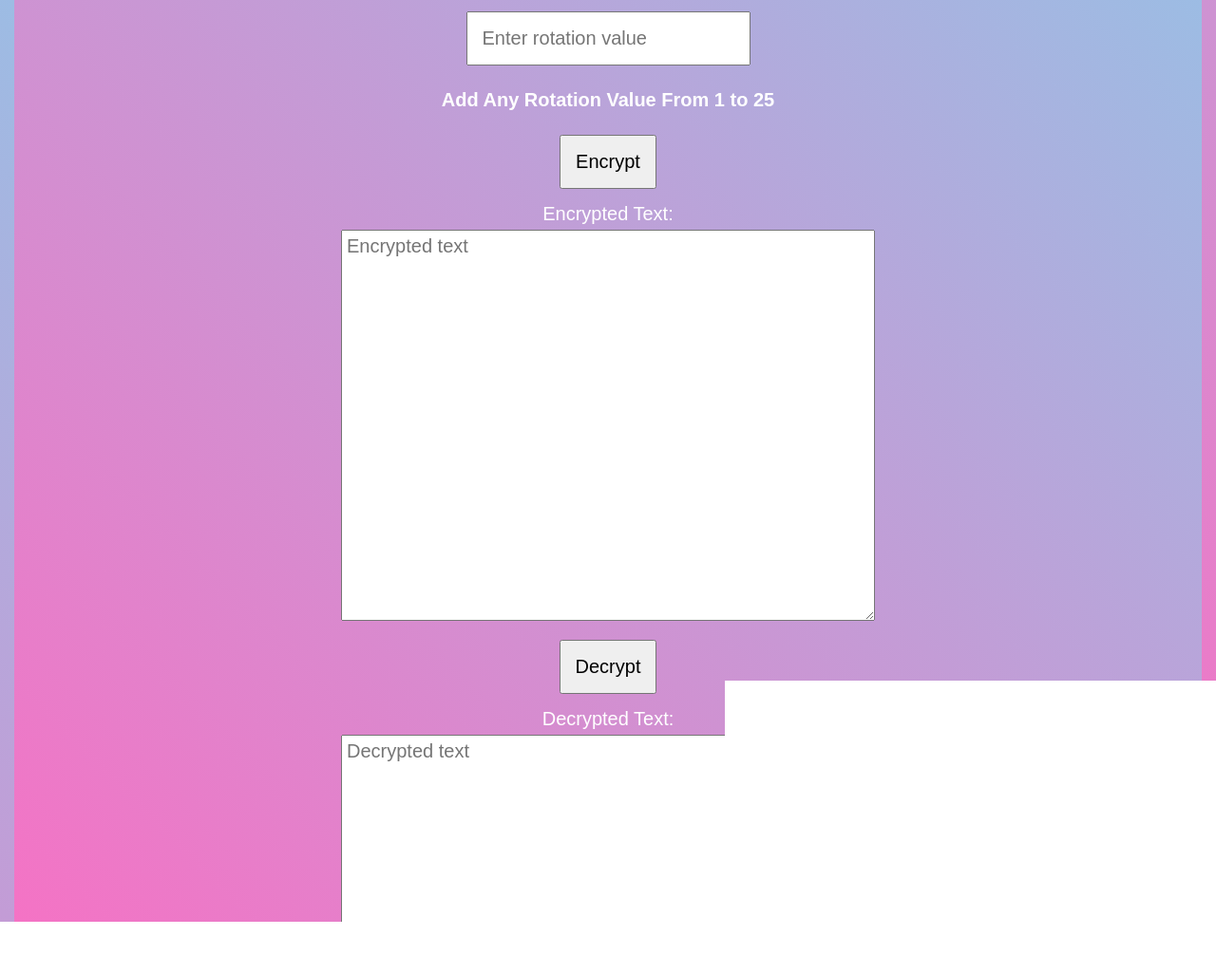
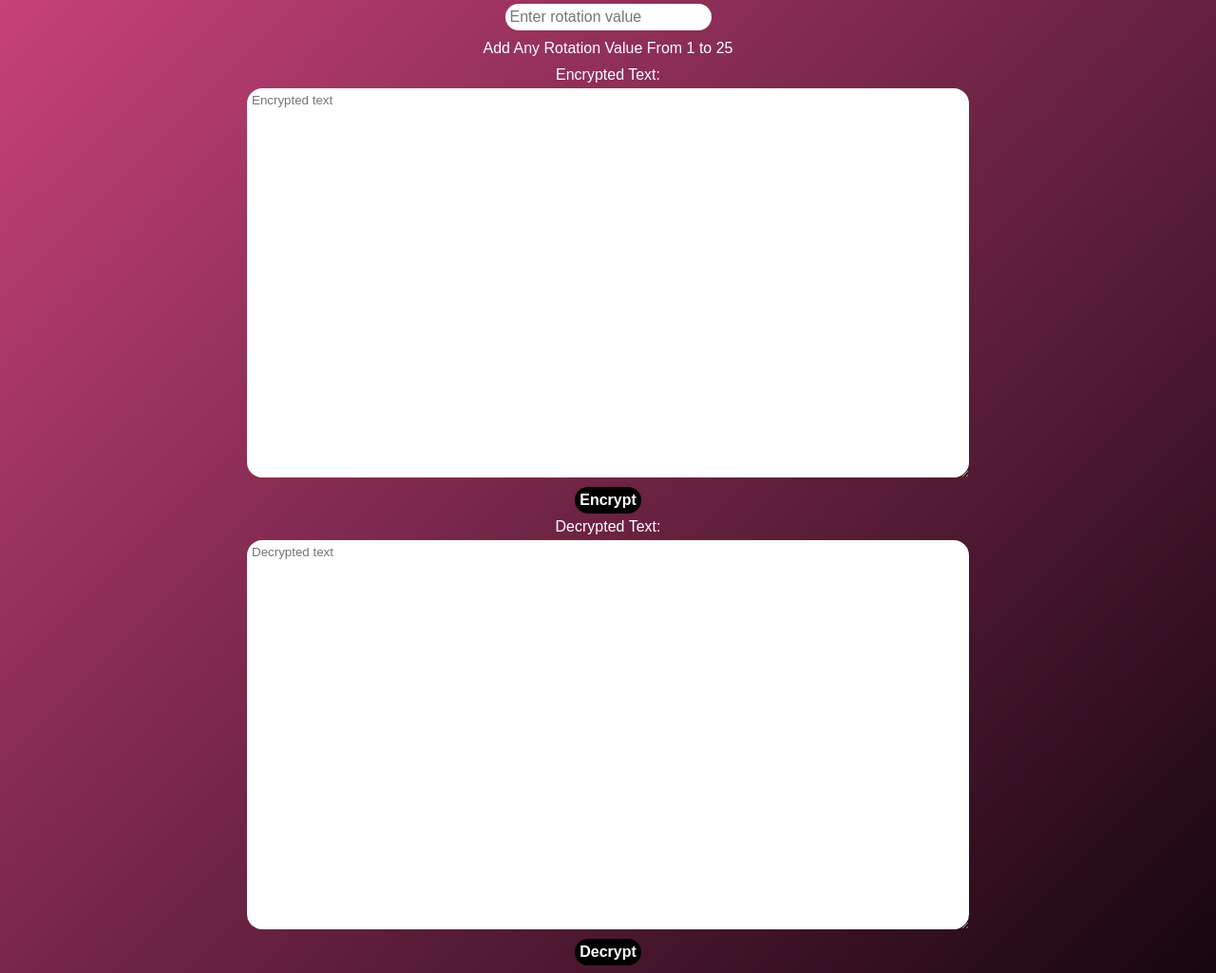
Before and after one commit to ooexiaoo/Simple-Encryption, a plain HTML site: page index.html in a window 1280 px wide. Shown: the part 554-1579 px from the top of the page at 95% size. Drawn offline with Linux system fonts and the light colour scheme.

Commit message:
28-04-2024

```diff
--- a/index.html
+++ b/index.html
@@ -1,30 +1,34 @@
 <!DOCTYPE html>
 <html>
   <head>
-    <meta name="viewport" content="width=device-width, initial-scale=1">
+    <meta name="viewport" content="width=device-width, initial-scale=1" />
     <title>Text Encryptor/Decryptor</title>
     <script src="main.js" defer></script>
-    <link rel="stylesheet" href="style.css">
+    <link rel="stylesheet" href="style.css" />
   </head>
   <body>
-    <h1>Text Encryptor/Decryptor</h1>
-
+    <h1>Encryptor/Decryptor</h1>
+    <div class="matter">
+      <div class="mainsection">
         <label for="inputText">Input Text:</label>
-    <textarea id="inputText" placeholder="Enter text to encrypt/decrypt"></textarea>
-
+        <textarea
+          id="inputText"
+          placeholder="Enter text to encrypt/decrypt"
+        ></textarea>
         <label for="rotation">Rotation Value:</label>
-    <input type="number" id="rotation" placeholder="Enter rotation value">
+        <input type="number" id="rotation" placeholder="Enter rotation value" />
         <h2 class="oneto">Add Any Rotation Value From 1 to 25</h2>
-
-    <button onclick="encryptText()">Encrypt</button>
-
+      </div>
+      <div class="encryptsection">
         <label for="encryptedText">Encrypted Text:</label>
         <textarea id="encryptedText" placeholder="Encrypted text"></textarea>
-
-    <button onclick="decryptText()">Decrypt</button>
-
+        <button onclick="encryptText()">Encrypt</button>
+      </div>
+      <div class="decryptsection">
         <label for="decryptedText">Decrypted Text:</label>
         <textarea id="decryptedText" placeholder="Decrypted text"></textarea>
-
+        <button onclick="decryptText()">Decrypt</button>
+      </div>
+    </div>
   </body>
 </html>
--- a/style.css
+++ b/style.css
@@ -1,21 +1,22 @@
 * {
-    margin: 15px;
-    padding: 15px;
-    font-size: 20px;
     font-family: Arial, Helvetica, sans-serif;
+    font-weight: 400;
+    font-style: normal;
 }
 
 body {
-    background: linear-gradient(45deg, #ff6ac1, #87ceeb);
+    background: linear-gradient(-45deg, #16060f, #f05092);
     display: flex;
     flex-direction: column;
     align-items: center;
 }
 
 h1 {
-    margin: 0px;
-    padding: 0px;
+    margin: 5px;
+    padding: 5px;
     color: #fff;
+    font-size: clamp(2rem, 6vw, 4rem);
+    font-weight: bold;
 }
 
 label {
@@ -24,13 +25,54 @@ label {
     color: #fff;
 }
 
+h2{
+    font-size: 1rem;
+}
+
 #inputText, #encryptedText, #decryptedText {
-    max-width: 550px;
-    width: 80%;
+    max-width: 750px;
+    width: auto;
+    width: 90%;
     height: 400px;
 
     margin: 5px;
     padding: 5px;
+    border-radius: 1rem;
+    border: none;
+}
+#rotation{
+    border: none;
+    border-radius: 1rem;
+    font-size: 1rem;
+    padding: 5px;
+}
+
+
+.oneto {
+    color: #fff;
+    margin: 5px;
+    padding: 5px;
+}
+.matter{
+    display: flex;
+    flex-direction: column;
+}
+.mainsection, .encryptsection, .decryptsection {
+    display: flex;
+    flex-direction: column;
+    align-items: center
+}
+
+button{
+    margin: 5px;
+    padding: 5px;
+    border: none;
+    border-radius: 1rem;
+    font-size: 1rem;
+    font-weight: bold;
+    color: #fff;
+    background: black;
+    cursor: pointer;
 }
 
 @media (max-width: 768px) {
@@ -39,9 +81,12 @@ label {
         max-width: 100%;
     }
 }
-
-.oneto {
-    color: #fff;
-    margin: 5px;
-    padding: 5px;
+@media (min-width: 768.1px) {
+    #inputText, #encryptedText, #decryptedText {
+        width: 100%;
+        max-width: 100%;
+    }
+    #inputText, #encryptedText, #decryptedText {
+        width: 750px;
+    }
 }
```
Lines whose indentation alone changed are shown as unchanged.
